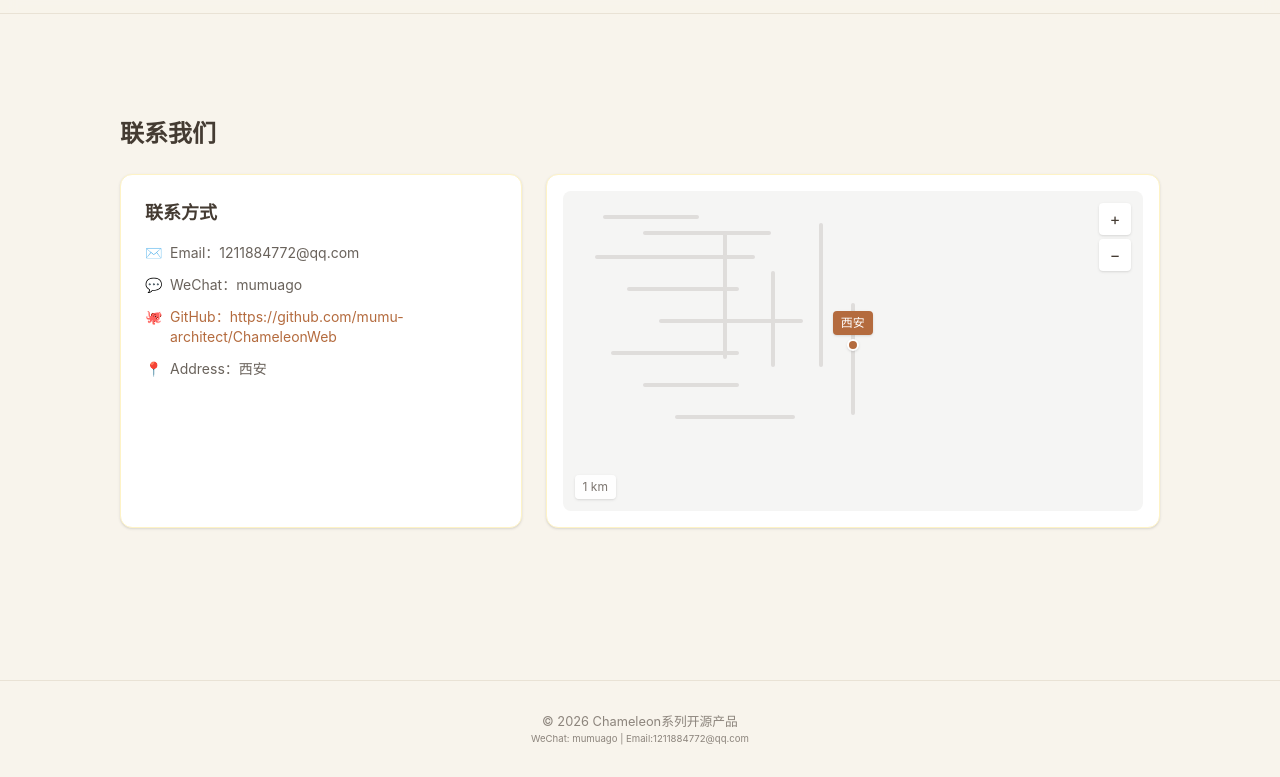
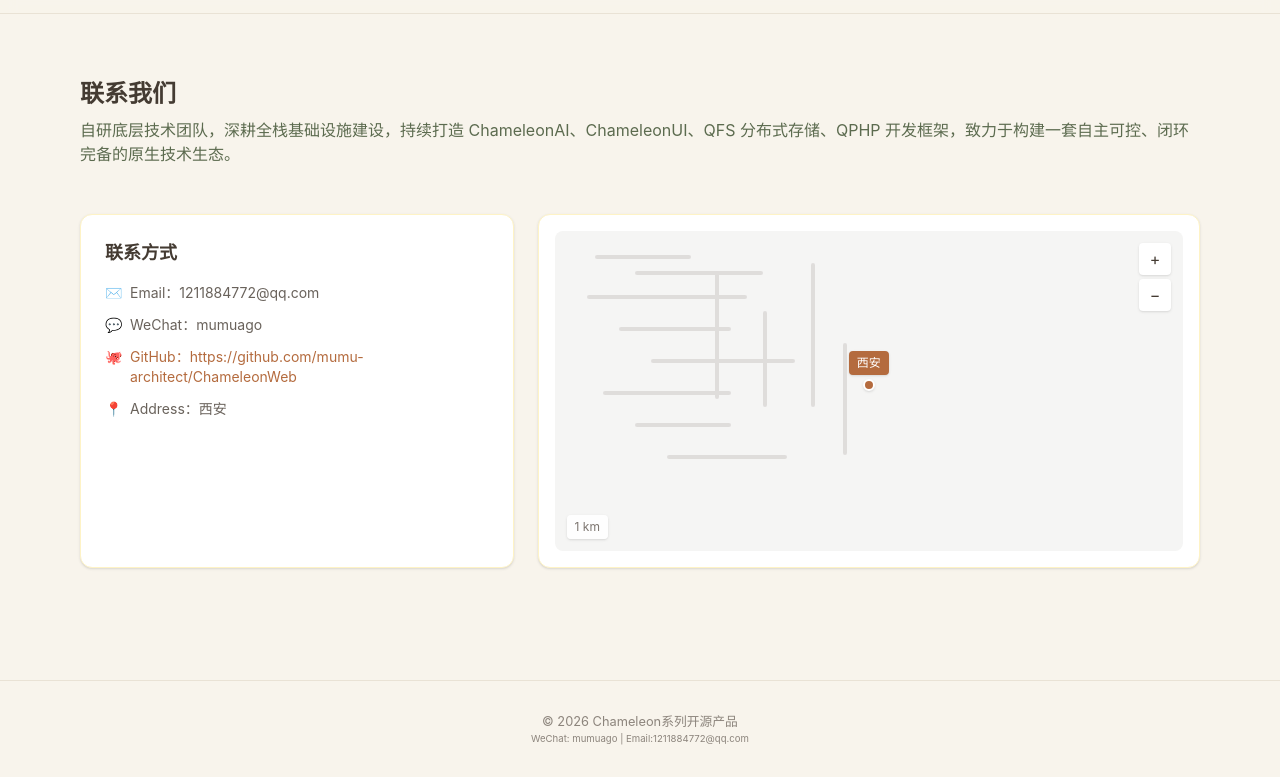
Before and after one commit to mumu-architect/ChameleonWeb, a plain HTML site: page contact.html in a window 1280 px wide. Shown: the part 51-828 px from the top of the page. Drawn offline with Linux system fonts and the light colour scheme.

Commit message:
基本页面完成

```diff
--- a/contact.html
+++ b/contact.html
@@ -39,9 +39,10 @@
 </header>
 
 <main class="max-w-6xl mx-auto px-4 py-16">
-  <section class="bg-autumn-50 rounded-xl p-6 md:p-10 ">
-    <h1 class="text-2xl font-bold text-brown-dark mb-6  ">联系我们</h1>
-
+    <div class="text-left mb-12">
+      <h1 class="text-2xl font-bold">联系我们</h1>
+      <p class="mt-2 text-olive">自研底层技术团队，深耕全栈基础设施建设，持续打造 ChameleonAI、ChameleonUI、QFS 分布式存储、QPHP 开发框架，致力于构建一套自主可控、闭环完备的原生技术生态。</p>
+    </div>
     <div class="grid md:grid-cols-5 gap-6 ">
       <!-- 左侧：联系方式 -->
       <div class="md:col-span-2 bg-white rounded-xl p-6 shadow-sm border border-amber-100">
@@ -114,7 +115,6 @@
         </div>
       </div>
     </div>
-  </section>
 
 </main>
 
```
Also changed, not shown: about.html (+1 -1 lines), products.html (+4 -2 lines).
